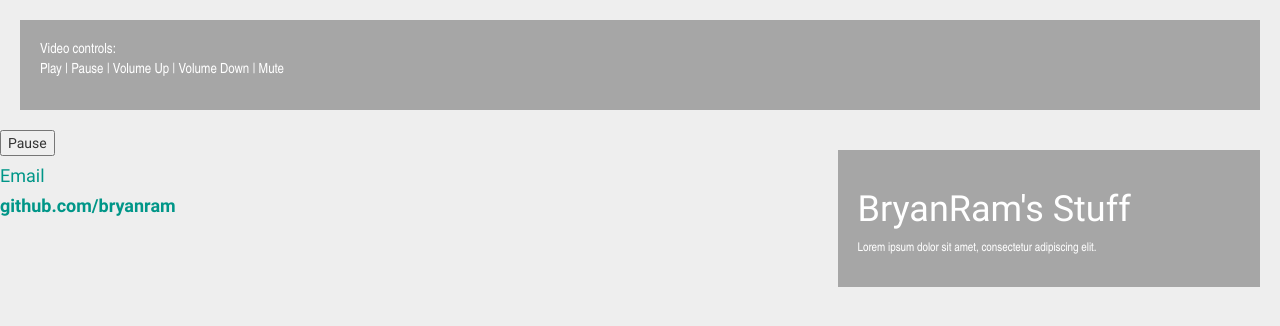
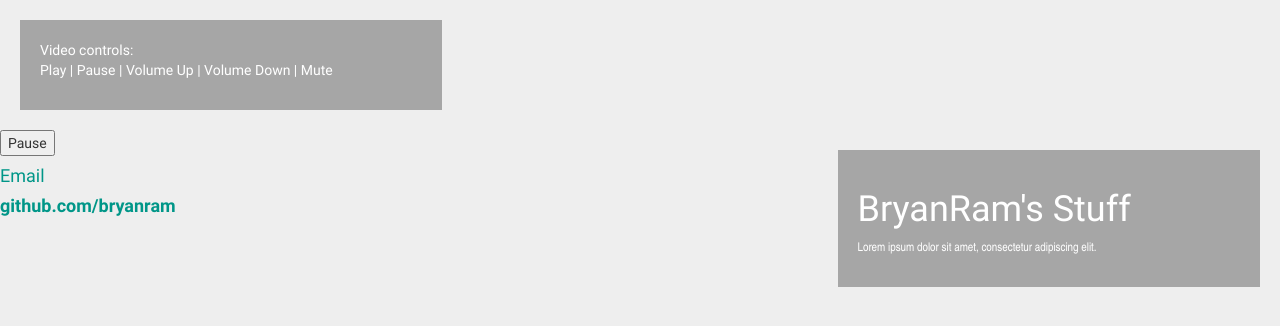
Before and after one commit to BryanRam/BryanRam.github.io, a PHP site: page /WebProjects/HTML5BackgroundVid in a window 1280 px wide. Shown: the part 60-386 px from the top of the page. Run offline with PHP 8.4, Linux system fonts and the light colour scheme; some libraries are stand-ins or nearby versions.

Commit message:
testing tubular buttons 5

```diff
--- a/WebProjects/HTML5BackgroundVid/backgroundvid.css
+++ b/WebProjects/HTML5BackgroundVid/backgroundvid.css
@@ -26,12 +26,12 @@
 }
 
 #content-menu{
-	font-family: Agenda-Light, Agenda Light, Agenda, Arial Narrow, sans-serif;
+	//font-family: Agenda-Light, Agenda Light, Agenda, Arial Narrow, sans-serif;
     font-weight: 100;
     background: rgba(0,0,0,0.3);
     color: white;
     padding: 2rem;
-    //width: 33%;
+    width: 33%;
     margin: 2rem;
 	//font-size: 1.2rem;
 }
```
